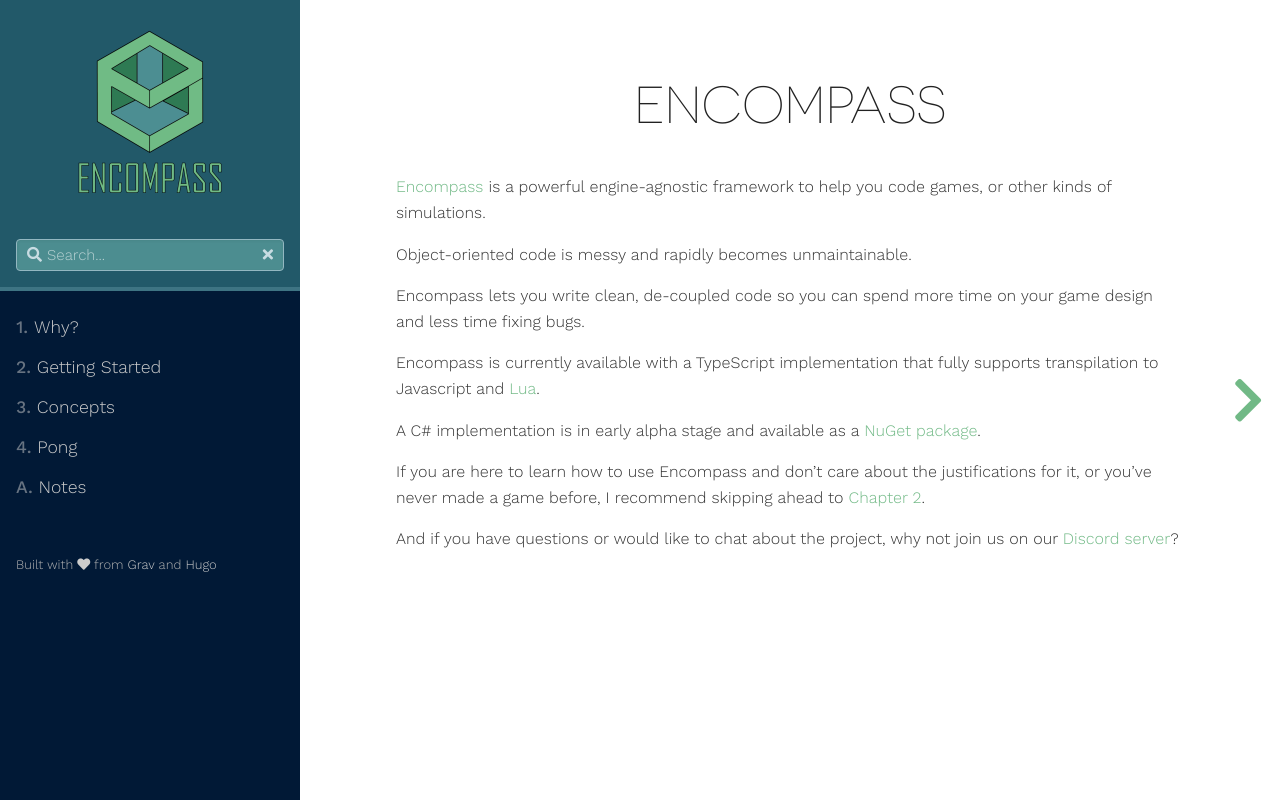
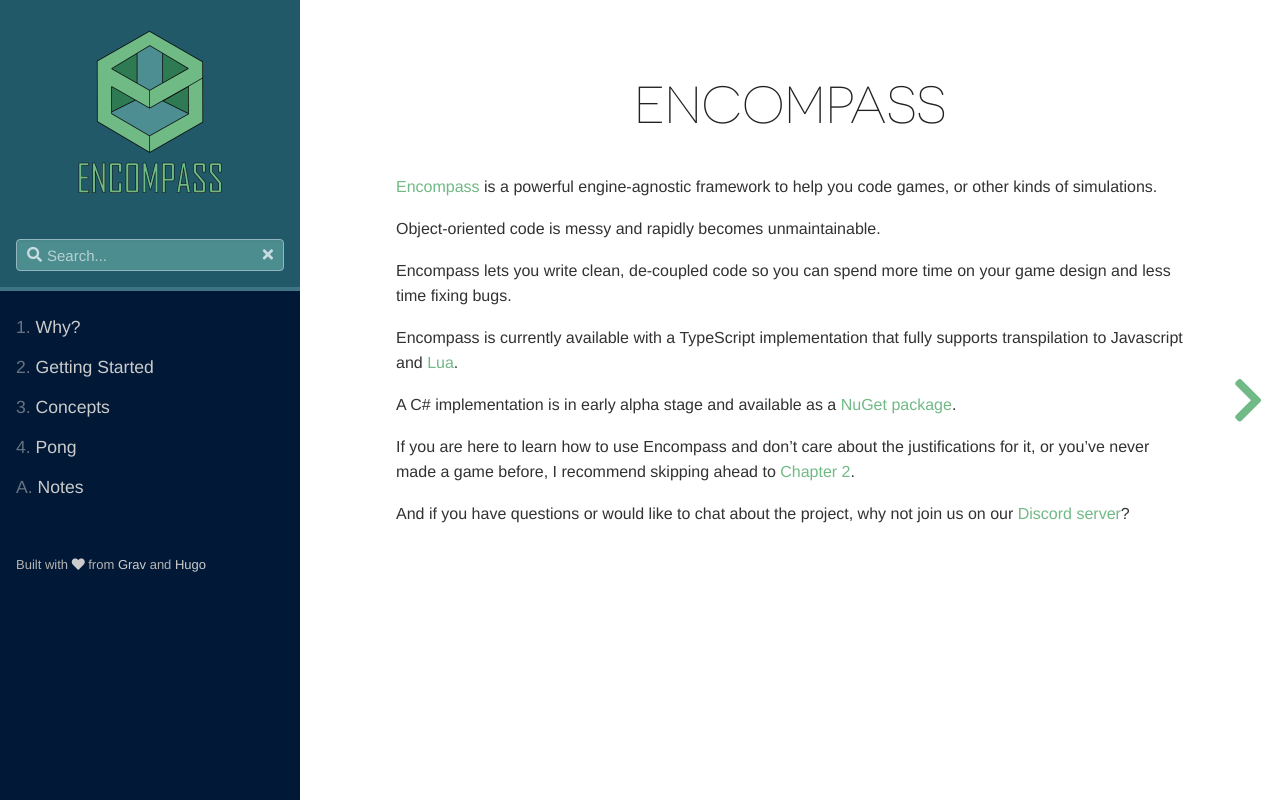
Before and after one commit to encompass-ecs/encompass-ecs.github.io, a plain HTML site: page index.html in a window 1280 px wide. Drawn offline with Linux system fonts and the light colour scheme; files whose address does not match are found by name; a web font is replaced by a local one.

Commit message:
use legible font weights

```diff
--- a/css/theme.css
+++ b/css/theme.css
@@ -29,8 +29,8 @@
 @font-face {
     font-family: 'Work Sans';
     font-style: normal;
-    font-weight: 300;
-    src: url("../fonts/Work_Sans_300.eot?#iefix") format("embedded-opentype"), url("../fonts/Work_Sans_300.woff") format("woff"), url("../fonts/Work_Sans_300.woff2") format("woff2"), url("../fonts/Work_Sans_300.svg#WorkSans") format("svg"), url("../fonts/Work_Sans_300.ttf") format("truetype");
+    font-weight: 400;
+    src: url("../fonts/Work_Sans_400.eot?#iefix") format("embedded-opentype"), url("../fonts/Work_Sans_400.woff") format("woff"), url("../fonts/Work_Sans_400.woff2") format("woff2"), url("../fonts/Work_Sans_400.svg#WorkSans") format("svg"), url("../fonts/Work_Sans_400.ttf") format("truetype");
 }
 @font-face {
     font-family: 'Work Sans';
@@ -84,7 +84,7 @@
     fill: #fff !important;
 }
 #sidebar {
-    font-weight: 300 !important;
+    font-weight: 400 !important;
 }
 fieldset {
     border: 1px solid #ddd;
@@ -150,7 +150,7 @@
     border: 0;
     padding: 0 25px 0 30px;
     margin: 0;
-    font-weight: 300;
+    font-weight: 400;
 }
 .searchbox input::-webkit-input-placeholder {
     color: rgba(255, 255, 255, 0.6);
@@ -449,7 +449,7 @@
 }
 body {
     font-family: "Work Sans", "Helvetica", "Tahoma", "Geneva", "Arial", sans-serif;
-    font-weight: 300;
+    font-weight: 400;
     line-height: 1.6;
     font-size: 18px !important;
 }
```
